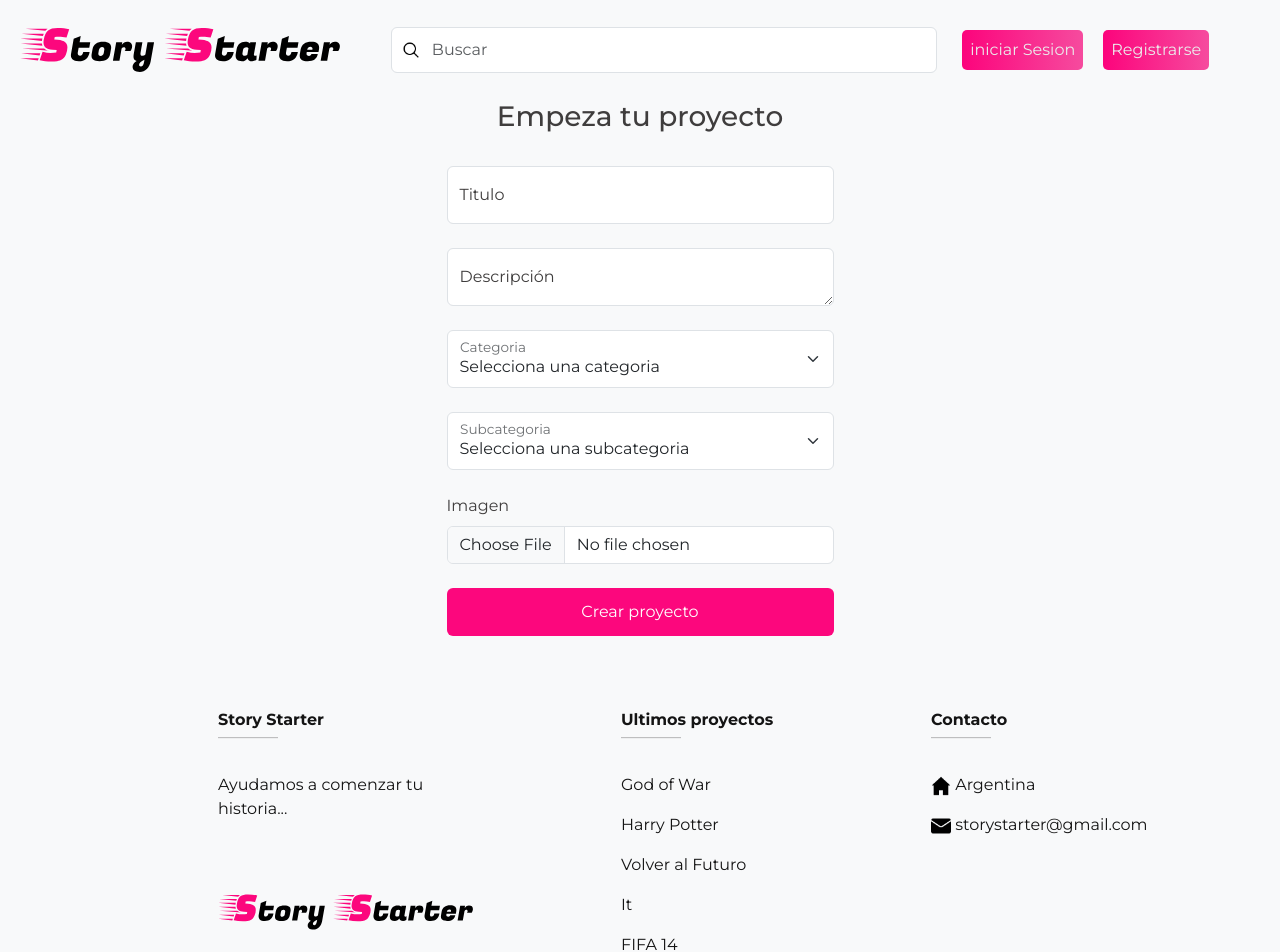
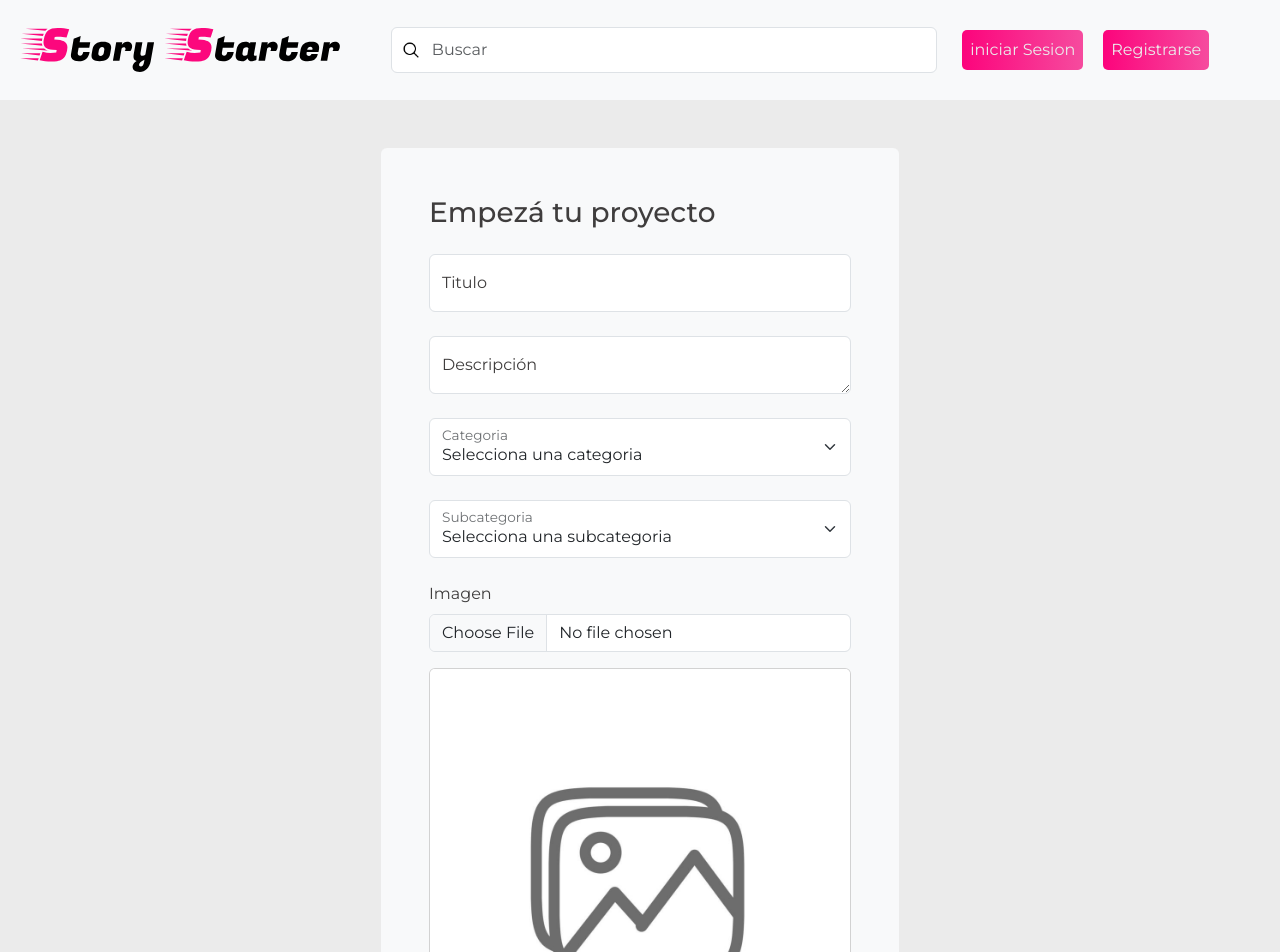
Before and after one commit to No-Country-simulation/c17-22-n-node-react, a React (Vite) app: page /createProject in a window 1280 px wide. Shown: the top 952 px of the page. Built offline with nearby package versions, Linux system fonts and the light colour scheme.

Commit message:
feature/implementacionDeClaudinary

```diff
--- a/src/assets/BDdemo/entrepreneurships.json
+++ b/src/assets/BDdemo/entrepreneurships.json
@@ -13,7 +13,7 @@
 		"entrepreneurshipId": "2",
 		"name": "Harry Potter",
 		"categoryId": "2",
-		"subcategoryId": "2",
+		"subcategoryId": "5",
 		"description": "Es una saga de libros que sigue la vida de un joven mago llamado Harry Potter y sus amigos Hermione Granger y Ron Weasley mientras asisten a la escuela de magia y hechicería Hogwarts. Ambientada en un mundo de magia y fantasía, la serie narra las aventuras de Harry mientras descubre su destino como El Elegido, destinado a enfrentarse al malvado mago Lord Voldemort.",
 		"image": "https://contentv2.tap-commerce.com/cover/large/9789878000473_1.jpg?id_com=1156",
 		"creation_date": "",
@@ -23,7 +23,7 @@
 		"entrepreneurshipId": "3",
 		"name": "Volver al Futuro",
 		"categoryId": "1",
-		"subcategoryId": "1",
+		"subcategoryId": "5",
 		"description": "Cuenta las aventuras de Marty McFly, un adolescente de los años 80, y el excéntrico científico Doc Brown. Cuando Doc convierte un DeLorean en una máquina del tiempo, Marty se ve accidentalmente transportado al año 1955. Allí, se encuentra con versiones más jóvenes de sus padres y debe asegurarse de que se enamoren para preservar su propia existencia. Sin embargo, sus acciones en el pasado tienen consecuencias en el presente, y Marty debe encontrar la manera de arreglar las cosas antes de que sea demasiado tarde.",
 		"image": "https://hips.hearstapps.com/hmg-prod/images/regreso-al-futuro-poster-1540196547.jpg?crop=0.923xw:0.655xh;0.0375xw,0.140xh&resize=1200:*",
 		"creation_date": "",
@@ -33,7 +33,7 @@
 		"entrepreneurshipId": "4",
 		"name": "It",
 		"categoryId": "2",
-		"subcategoryId": "3",
+		"subcategoryId": "6",
 		"description": "Novela de terror que sigue la historia de un grupo de niños en la ciudad de Derry, Maine, que se enfrentan a una entidad malévola que toma la forma de sus peores temores, especialmente un payaso llamado Pennywise. La novela alterna entre dos períodos de tiempo, siguiendo al grupo cuando son niños en la década de 1950 y luego cuando son adultos en la década de 1980, mientras intentan detener a Pennywise de causar más muertes en su ciudad natal.",
 		"image": "https://encrypted-tbn0.gstatic.com/images?q=tbn:ANd9GcScTHsLgWYGPkSXU6WvbQrbLyOFKjrJXBwIu5Gxu359rg&s",
 		"creation_date": "",
--- a/src/assets/BDdemo/subcategories.json
+++ b/src/assets/BDdemo/subcategories.json
@@ -1,15 +1,15 @@
 [
 	{
 		"subcategoryId": "1",
-		"subcategory": "Comedia"
+		"subcategory": "Acción"
 	},
 	{
 		"subcategoryId": "2",
-		"subcategory": "Mitologia"
+		"subcategory": "Aventura"
 	},
 	{
 		"subcategoryId": "3",
-		"subcategory": "Terror"
+		"subcategory": "Comedia"
 	},
 	{
 		"subcategoryId": "4",
@@ -17,6 +17,10 @@
 	},
 	{
 		"subcategoryId": "5",
-		"subcategory": "Tecnologia"
+		"subcategory": "Drama"
+	},
+	{
+		"subcategoryId": "6",
+		"subcategory": "Terror"
 	}
 ]
--- a/src/assets/validations/createProject.js
+++ b/src/assets/validations/createProject.js
@@ -11,8 +11,8 @@ export default function validation(projectData) {
 	if (projectData.description.length < 50)
 		errors.description = "No puede tener menos de 50 caracteres"
 
-	if (!projectData.categoryID)
-		errors.categoryID = "Debes seleccionar una categoria"
+	if (!projectData.categoryId)
+		errors.categoryId = "Debes seleccionar una categoria"
 
 	if (!projectData.subcategoryId)
 		errors.subcategoryId = "Debes seleccionar una subcategoria"
--- a/src/pages/CreateProject/CreateProject.jsx
+++ b/src/pages/CreateProject/CreateProject.jsx
@@ -1,17 +1,22 @@
 import { useEffect, useState } from "react"
 import validation from "../../assets/validations/createProject"
-import "./createproject.css"
 import { useDispatch, useSelector } from "react-redux"
 import {
 	getCategories,
 	getSubCategories,
 	postProject,
 } from "../../redux/actions/actions"
+import { uploadImg } from "../../utils/uploadImg"
+import cargarImagen from "../../assets/img/cargarImagen.jpg"
+import "./createproject.css"
 
 export const CreateProject = () => {
 	const dispatch = useDispatch()
+
+	/* ESTADOS ------------------------------------------------------- */
 	const categories = useSelector((state) => state.categories)
 	const subCategories = useSelector((state) => state.subCategories)
+	const allProjects = useSelector((state) => state.allProjects)
 
 	const [newProject, setNewProject] = useState({
 		name: "",
@@ -31,19 +36,29 @@ export const CreateProject = () => {
 		entrepreneurId: "",
 	})
 
+	const [projectCreatedSuccessfully, setProjectCreatedSuccessfully] =
+		useState(false)
+	const [projectExists, setProjectExists] = useState(false)
+	const [missingData, setMissingData] = useState(false)
+
+	/* HANDLERS ------------------------------------------------------- */
+
+	const handleImg = async (e) => {
+		const newImage = await uploadImg(e)
+		setNewProject({ ...newProject, imageUrl: newImage })
+		setErrors(validation({ ...newProject, imageUrl: newImage }))
+	}
+
+	const deleteImg = () => {
+		setNewProject({ ...newProject, imageUrl: "" })
+	}
+
 	const handleChange = (e) => {
 		const name = e.target.name
 		const value = e.target.value
 		setNewProject({ ...newProject, [name]: value })
 		setErrors(validation({ ...newProject, [name]: value }))
 	}
-
-	const [projectCreatedSuccessfully, setProjectCreatedSuccessfully] =
-		useState(false)
-	const [projectExists, setProjectExists] = useState(false)
-	const [missingData, setMissingData] = useState(false)
-
-	const allProjects = useSelector((state) => state.allProjects)
 
 	const handleSubmit = async (e) => {
 		const searchProject = allProjects.some(
@@ -90,40 +105,38 @@ export const CreateProject = () => {
 
 	if (!projectCreatedSuccessfully) {
 		return (
-			<div className="bg-body-tertiary d-flex flex-column align-items-center justify-content-center gap-4">
-				<h3>Empeza tu proyecto</h3>
-				<div>
-					<form
-						className="needs-validation bg-body-tertiary mx-3 2"
-						noValidate
-						onSubmit={handleSubmit}
-					>
-						<div className="form-floating col-md-12 mb-4">
+			<div className="container d-flex justify-content-center align-items-center my-5">
+				<div className="bg-body-tertiary p-5 rounded">
+					<h3 className="mb-4">Empezá tu proyecto</h3>
+					<form className="needs-validation" noValidate onSubmit={handleSubmit}>
+						<div className="form-floating mb-4">
 							<input
-								type="email"
-								className="form-control"
+								type="text"
+								className="form-control inputCP"
 								id="floatingInput"
-								placeholder=""
+								placeholder="Titulo"
 								name="name"
 								value={newProject.name}
 								onChange={handleChange}
 							/>
 							<label htmlFor="floatingInput">Titulo</label>
-							<p>{errors.name}</p>
+							<p className="text-danger">{errors.name}</p>
 						</div>
-						<div className="form-floating col-md-12 mb-4">
+
+						<div className="form-floating mb-4">
 							<textarea
 								className="form-control"
-								placeholder=""
+								placeholder="Descripción"
 								id="floatingTextarea"
 								name="description"
 								value={newProject.description}
 								onChange={handleChange}
 							></textarea>
 							<label htmlFor="floatingTextarea">Descripción</label>
-							<p>{errors.description}</p>
+							<p className="text-danger">{errors.description}</p>
 						</div>
-						<div className="form-floating col-md-12 mb-4">
+
+						<div className="form-floating mb-4">
 							<select
 								className="form-select"
 								id="floatingSelect"
@@ -141,9 +154,10 @@ export const CreateProject = () => {
 								))}
 							</select>
 							<label htmlFor="floatingSelect">Categoria</label>
-							<p>{errors.categoryId}</p>
+							<p className="text-danger">{errors.categoryId}</p>
 						</div>
-						<div className="form-floating col-md-12 mb-4">
+
+						<div className="form-floating mb-4">
 							<select
 								className="form-select"
 								id="floatingSelect"
@@ -164,9 +178,10 @@ export const CreateProject = () => {
 								))}
 							</select>
 							<label htmlFor="floatingSelect">Subcategoria</label>
-							<p>{errors.subcategoryId}</p>
+							<p className="text-danger">{errors.subcategoryId}</p>
 						</div>
-						<div className="col-md-12 mb-4">
+
+						<div className="mb-4">
 							<label htmlFor="formFile" className="form-label">
 								Imagen
 							</label>
@@ -175,18 +190,46 @@ export const CreateProject = () => {
 								type="file"
 								id="formFile"
 								name="image"
-								value={newProject.image}
-								onChange={handleChange}
+								accept="image/*"
+								onChange={handleImg}
 							/>
-							<p>{errors.subcategoryId}</p>
+							<div className="card mt-3" style={{ position: "relative" }}>
+								<div className="image-container">
+									{newProject.imageUrl ? (
+										<img
+											src={newProject.imageUrl}
+											className="card-img-top imgCP"
+											alt="Imagen seleccionada"
+										/>
+									) : (
+										<img
+											src={cargarImagen}
+											className="card-img-top imgCP"
+											alt="Imagen seleccionada"
+										/>
+									)}
+									{newProject.imageUrl && (
+										<button
+											onClick={deleteImg}
+											className="btn btn-danger deleteImgCP"
+										>
+											Eliminar Imagen
+										</button>
+									)}
+								</div>
+							</div>
+							<p className="text-danger">{errors.imageUrl}</p>
 						</div>
-						<div>
-							<button className="btn col-md-12 mb-4 btn-create" type="submit">
-								Crear proyecto
-							</button>
-							{missingData && <p>Faltan datos por completar</p>}
-							{projectExists && <p>La receta ya existe</p>}
-						</div>
+
+						<button className="btn btn-create" type="submit">
+							Crear proyecto
+						</button>
+						{missingData && (
+							<p className="text-danger">Faltan datos por completar</p>
+						)}
+						{projectExists && (
+							<p className="text-danger">El proyecto ya existe</p>
+						)}
 					</form>
 				</div>
 			</div>
--- a/src/pages/CreateProject/createproject.css
+++ b/src/pages/CreateProject/createproject.css
@@ -1,3 +1,25 @@
 .categoriesCP {
 	justify-content: space-evenly;
 }
+
+.imgCP {
+	width: 420px;
+	height: auto;
+	object-fit: cover;
+}
+
+.cardImgCP {
+	position: relative;
+}
+.deleteImgCP {
+	position: absolute;
+	bottom: 20px;
+	left: 50%;
+	transform: translateX(-50%);
+}
+
+@media screen and (max-width: 530px) {
+	.imgCP {
+		width: 100%;
+	}
+}
--- /dev/null
+++ b/src/utils/uploadImg.js
@@ -0,0 +1,18 @@
+import axios from "axios"
+
+export const uploadImg = async (image) => {
+	const file = image.target.files[0]
+	console.log(file)
+	const data = new FormData()
+
+	data.append("file", file)
+	data.append("upload_preset", "preset_storystarter")
+
+	const response = await axios.post(
+		"https://api.cloudinary.com/v1_1/dp4tgzu3l/image/upload",
+		data
+	)
+
+	console.log(response.data.secure_url)
+	return response.data.secure_url
+}
```
Also changed, not shown: src/assets/img/cargarImagen.jpg (added).
